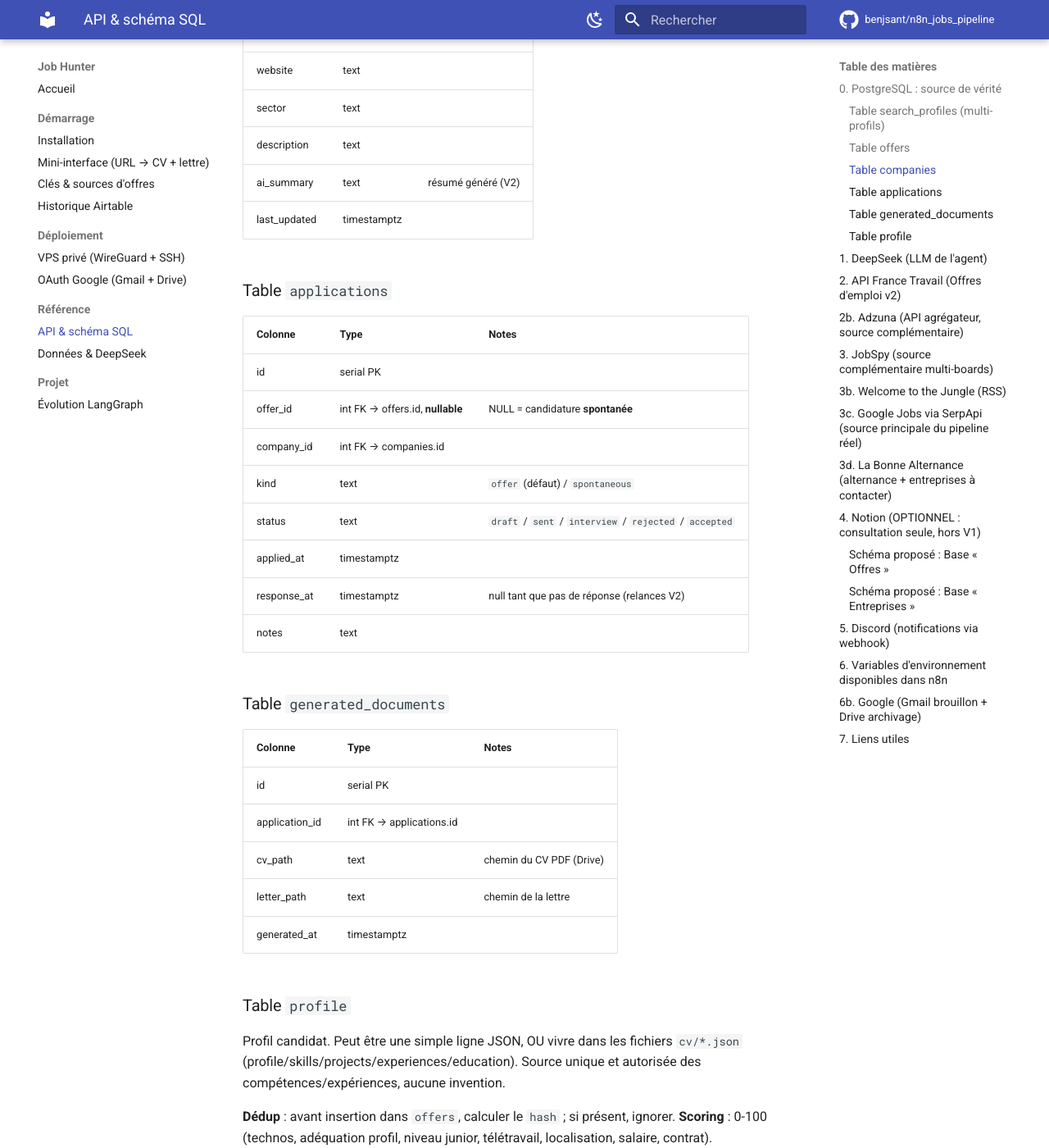
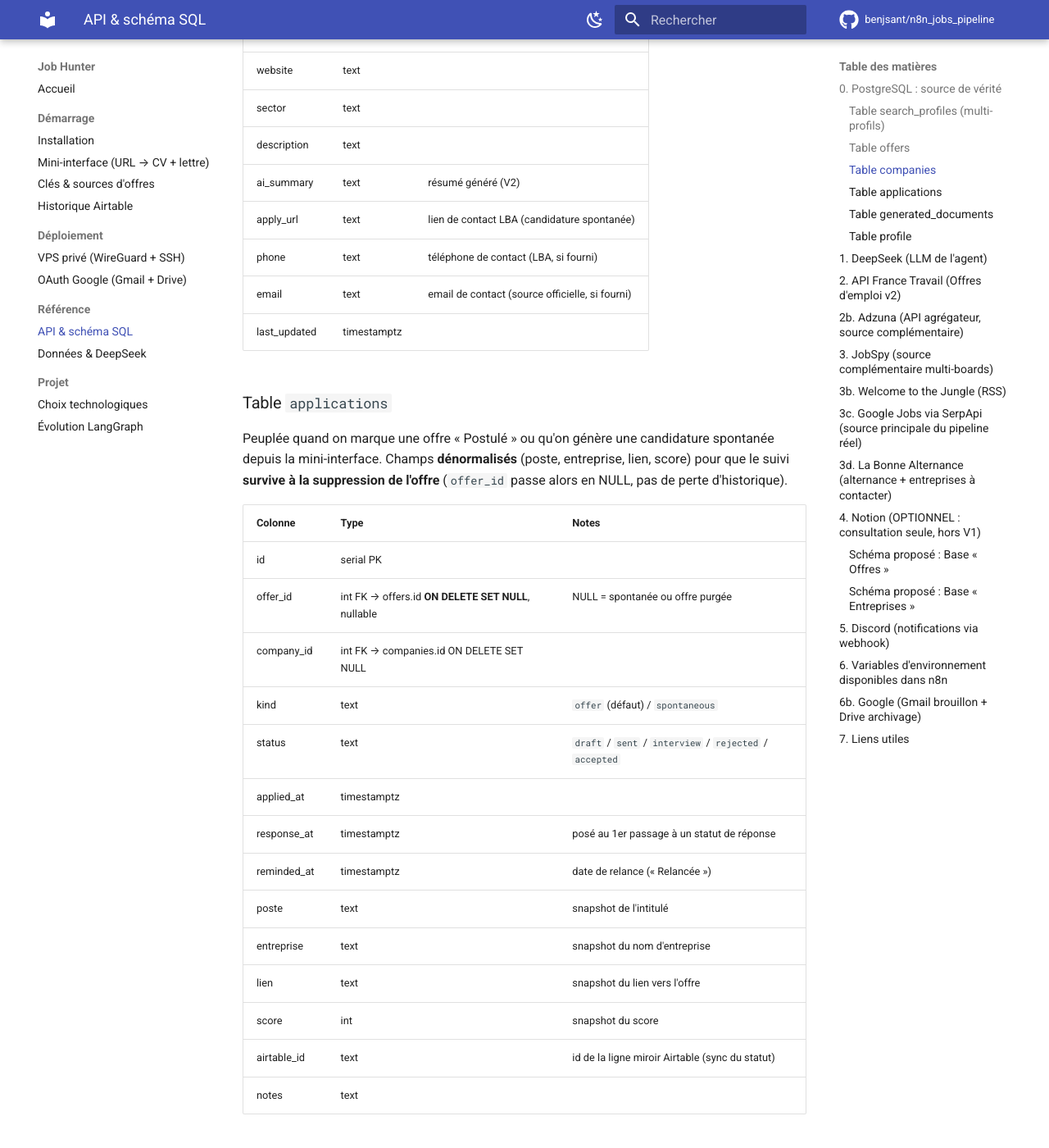
Before and after one commit to benjsant/n8n_jobs_pipeline, an MkDocs documentation site: the page built from docs/reference.md, in a window 1280 px wide and 1400 px high, scrolled down 1738 px. Shown: the whole window at 82% size. Built offline with MkDocs 1.6.1 and Material for MkDocs 9.7.7, drawn with Linux system fonts in a browser that asks for light colours; comment, search, counter and statistics services are not loaded.

Commit message:
Docs : page « Choix technologiques » + mise à jour (schéma, accueil)
- Nouvelle page choix-techniques.md : justifie chaque brique (Docker, n8n,
  Postgres/pgvector, LangGraph/FastAPI, DeepSeek, fastembed, Astro/Playwright,
  Alpine, Metabase, Airtable, sources, Discord, MkDocs/Actions) et ce qui est
  écarté. Ajoutée à la nav (Projet).
- reference.md : tables companies (apply_url/phone/email) et applications
  (colonnes de suivi dénormalisées, offer_id ON DELETE SET NULL) à jour.
- index.md : lignes Suivi + Démarchage, carte « Choix technologiques ».

Build mkdocs --strict OK. Sans emoji ni tiret cadratin.

Co-Authored-By: Claude Opus 4.8 <noreply@anthropic.com>

```diff
--- a/docs/reference.md
+++ b/docs/reference.md
@@ -61,18 +61,32 @@ Index : unique sur `hash`, index sur `status`.
 | sector | text | |
 | description | text | |
 | ai_summary | text | résumé généré (V2) |
+| apply_url | text | lien de contact LBA (candidature spontanée) |
+| phone | text | téléphone de contact (LBA, si fourni) |
+| email | text | email de contact (source officielle, si fourni) |
 | last_updated | timestamptz | |
 
 ### Table `applications`
+Peuplée quand on marque une offre « Postulé » ou qu'on génère une candidature
+spontanée depuis la mini-interface. Champs **dénormalisés** (poste, entreprise,
+lien, score) pour que le suivi **survive à la suppression de l'offre**
+(`offer_id` passe alors en NULL, pas de perte d'historique).
+
 | Colonne | Type | Notes |
 |---|---|---|
 | id | serial PK | |
-| offer_id | int FK → offers.id, **nullable** | NULL = candidature **spontanée** |
-| company_id | int FK → companies.id | |
+| offer_id | int FK → offers.id **ON DELETE SET NULL**, nullable | NULL = spontanée ou offre purgée |
+| company_id | int FK → companies.id ON DELETE SET NULL | |
 | kind | text | `offer` (défaut) / `spontaneous` |
 | status | text | `draft` / `sent` / `interview` / `rejected` / `accepted` |
 | applied_at | timestamptz | |
-| response_at | timestamptz | null tant que pas de réponse (relances V2) |
+| response_at | timestamptz | posé au 1er passage à un statut de réponse |
+| reminded_at | timestamptz | date de relance (« Relancée ») |
+| poste | text | snapshot de l'intitulé |
+| entreprise | text | snapshot du nom d'entreprise |
+| lien | text | snapshot du lien vers l'offre |
+| score | int | snapshot du score |
+| airtable_id | text | id de la ligne miroir Airtable (sync du statut) |
 | notes | text | |
 
 ### Table `generated_documents`
--- a/mkdocs.yml
+++ b/mkdocs.yml
@@ -57,6 +57,7 @@ nav:
       - API & schéma SQL: reference.md
       - Données & DeepSeek: donnees-et-deepseek.md
   - Projet:
+      - Choix technologiques: choix-techniques.md
       - Évolution LangGraph: plan-langgraph.md
 
 markdown_extensions:
```
Also changed, not shown: docs/choix-techniques.md (added, +191 -0 lines), docs/index.md (+5 -3 lines).
